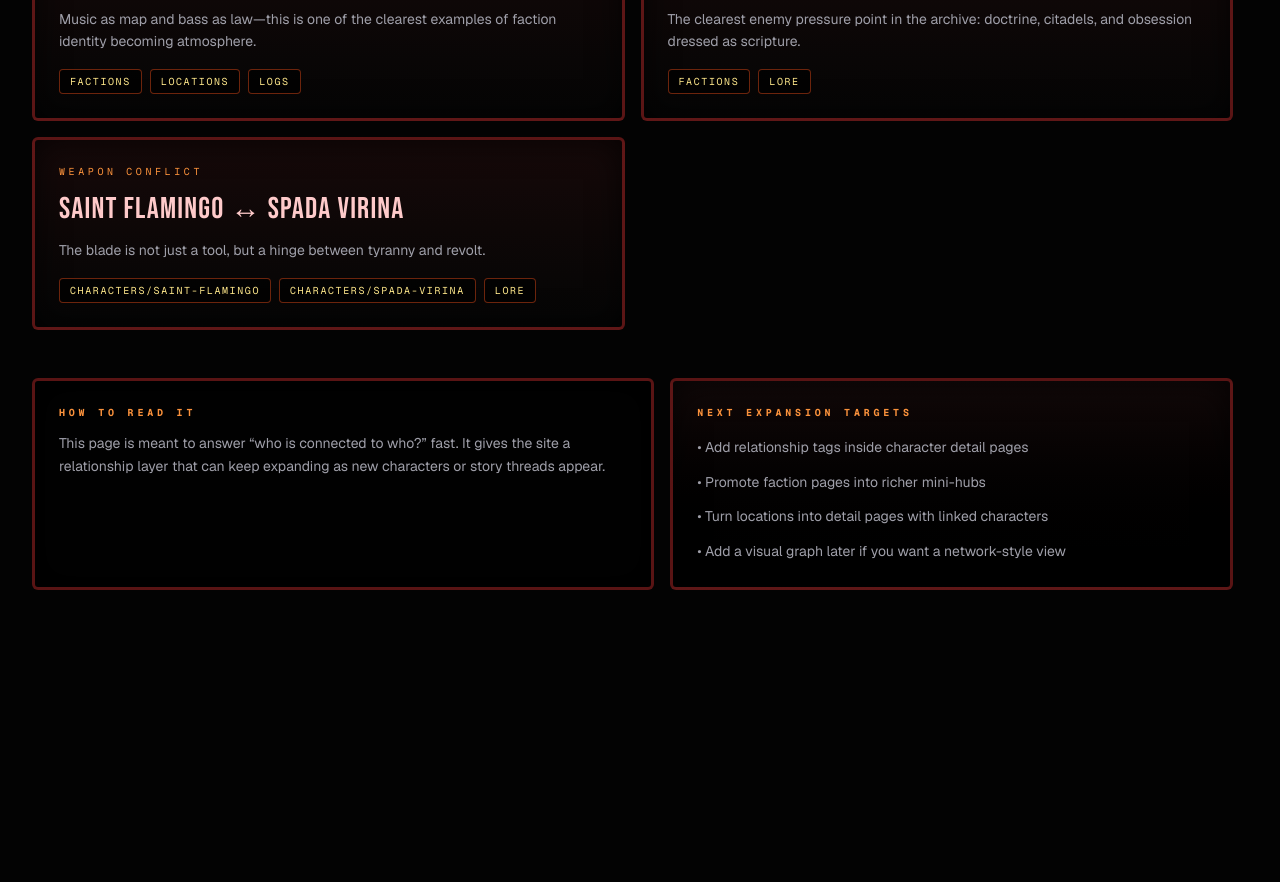
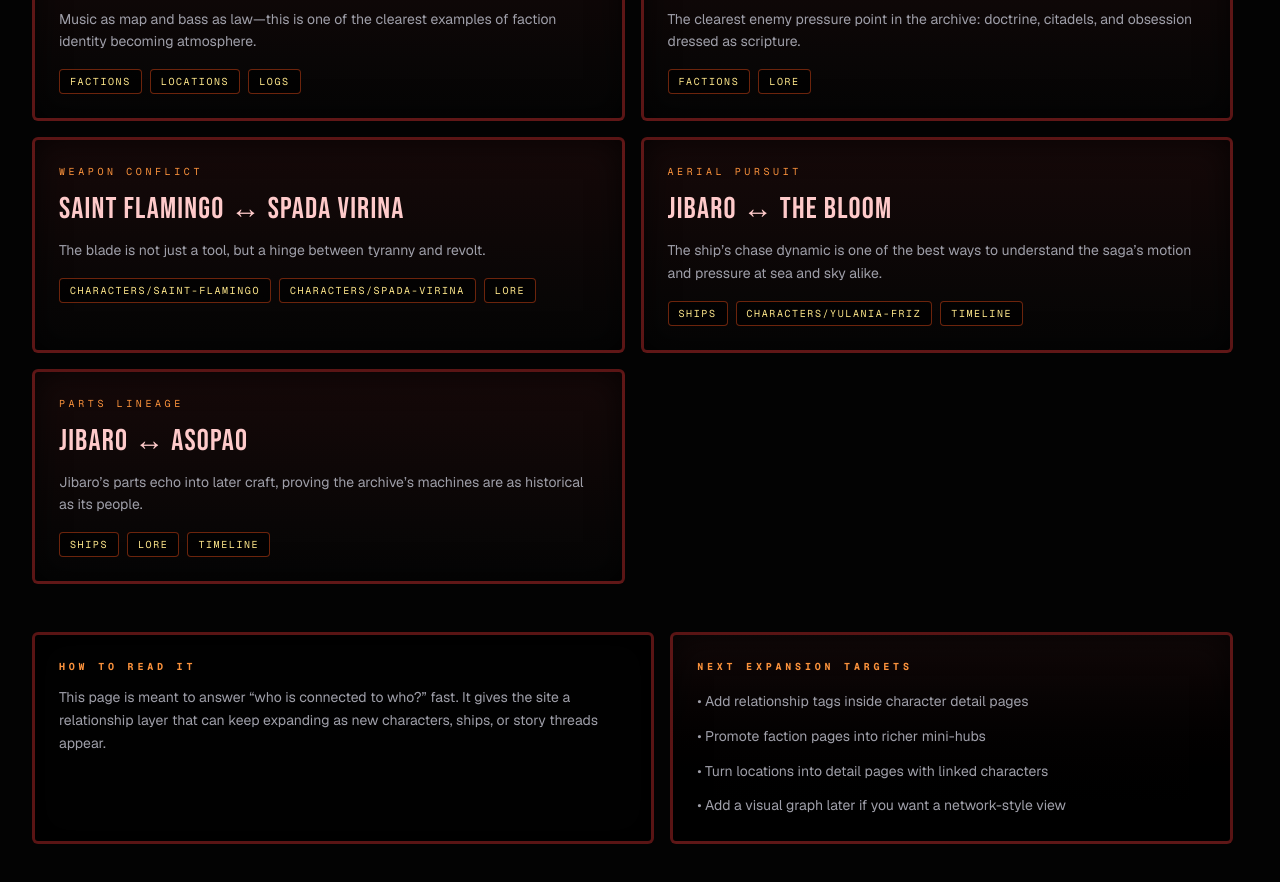
Before and after one commit to xsytrance/boricuapunk, a Next.js app: page /relationships in a window 1280 px wide. Shown: the part 1220-2102 px from the top of the page. Before the commit the page ends 1858 px from the top, so only its background shows below. Built offline with nearby package versions, Linux system fonts and the light colour scheme.

Commit message:
Add Jibaro ships archive

```diff
--- a/app/characters/[id]/page.tsx
+++ b/app/characters/[id]/page.tsx
@@ -63,36 +63,12 @@ export default async function CharacterDetailPage({ params }: Props) {
             Related archive nodes
           </p>
           <div className="mt-4 flex flex-wrap gap-2 text-[10px] font-bold uppercase tracking-[0.18em]">
-            <Link
-              href="/archive"
-              className="rounded border border-[#9a3412]/70 bg-black/65 px-3 py-1.5 text-[#fde68a] transition hover:border-[#f97316] hover:text-[#ffedd5]"
-            >
-              Archive Hub
-            </Link>
-            <Link
-              href="/characters"
-              className="rounded border border-[#9a3412]/70 bg-black/65 px-3 py-1.5 text-[#fde68a] transition hover:border-[#f97316] hover:text-[#ffedd5]"
-            >
-              Character Archive
-            </Link>
-            <Link
-              href="/factions"
-              className="rounded border border-[#9a3412]/70 bg-black/65 px-3 py-1.5 text-[#fde68a] transition hover:border-[#f97316] hover:text-[#ffedd5]"
-            >
-              Factions
-            </Link>
-            <Link
-              href="/locations"
-              className="rounded border border-[#9a3412]/70 bg-black/65 px-3 py-1.5 text-[#fde68a] transition hover:border-[#f97316] hover:text-[#ffedd5]"
-            >
-              Locations
-            </Link>
-            <Link
-              href="/logs"
-              className="rounded border border-[#9a3412]/70 bg-black/65 px-3 py-1.5 text-[#fde68a] transition hover:border-[#f97316] hover:text-[#ffedd5]"
-            >
-              Logs
-            </Link>
+            <Link href="/archive" className="rounded border border-[#9a3412]/70 bg-black/65 px-3 py-1.5 text-[#fde68a] transition hover:border-[#f97316] hover:text-[#ffedd5]">Archive Hub</Link>
+            <Link href="/characters" className="rounded border border-[#9a3412]/70 bg-black/65 px-3 py-1.5 text-[#fde68a] transition hover:border-[#f97316] hover:text-[#ffedd5]">Character Archive</Link>
+            <Link href="/factions" className="rounded border border-[#9a3412]/70 bg-black/65 px-3 py-1.5 text-[#fde68a] transition hover:border-[#f97316] hover:text-[#ffedd5]">Factions</Link>
+            <Link href="/locations" className="rounded border border-[#9a3412]/70 bg-black/65 px-3 py-1.5 text-[#fde68a] transition hover:border-[#f97316] hover:text-[#ffedd5]">Locations</Link>
+            <Link href="/ships" className="rounded border border-[#9a3412]/70 bg-black/65 px-3 py-1.5 text-[#fde68a] transition hover:border-[#f97316] hover:text-[#ffedd5]">Ships</Link>
+            <Link href="/logs" className="rounded border border-[#9a3412]/70 bg-black/65 px-3 py-1.5 text-[#fde68a] transition hover:border-[#f97316] hover:text-[#ffedd5]">Logs</Link>
           </div>
         </div>
 
@@ -106,21 +82,16 @@ export default async function CharacterDetailPage({ params }: Props) {
                 {faction.name}
               </h2>
               <p className="mt-3 text-sm leading-relaxed text-zinc-400">{faction.description}</p>
+              <Link
+                href="/factions"
+                className="mt-4 inline-flex rounded border border-[#9a3412]/70 bg-black/65 px-3 py-1.5 font-mono text-[10px] font-bold uppercase tracking-[0.18em] text-[#fde68a] transition hover:border-[#f97316] hover:text-[#ffedd5]"
+              >
+                Open faction index
+              </Link>
             </>
           ) : (
-            <p className="mt-3 text-sm leading-relaxed text-zinc-500">
-              No faction record was found for this dossier.
-            </p>
+            <p className="mt-3 text-sm leading-relaxed text-zinc-500">No faction record was found for this dossier.</p>
           )}
-
-          {faction ? (
-            <Link
-              href="/factions"
-              className="mt-4 inline-flex rounded border border-[#9a3412]/70 bg-black/65 px-3 py-1.5 font-mono text-[10px] font-bold uppercase tracking-[0.18em] text-[#fde68a] transition hover:border-[#f97316] hover:text-[#ffedd5]"
-            >
-              Open faction index
-            </Link>
-          ) : null}
         </div>
       </section>
 
@@ -131,13 +102,8 @@ export default async function CharacterDetailPage({ params }: Props) {
           </p>
           <div className="mt-4 grid gap-3 md:grid-cols-3">
             {quotes.map((quote) => (
-              <article
-                key={quote.id}
-                className="rounded border border-[#9a3412]/70 bg-black/65 p-4 shadow-[inset_0_0_24px_rgba(0,0,0,0.5)]"
-              >
-                <p className="font-mono text-[9px] uppercase tracking-[0.28em] text-[#fb923c]">
-                  {quote.style}
-                </p>
+              <article key={quote.id} className="rounded border border-[#9a3412]/70 bg-black/65 p-4 shadow-[inset_0_0_24px_rgba(0,0,0,0.5)]">
+                <p className="font-mono text-[9px] uppercase tracking-[0.28em] text-[#fb923c]">{quote.style}</p>
                 <p className="mt-3 text-sm leading-relaxed text-zinc-300">“{quote.text}”</p>
               </article>
             ))}
@@ -152,18 +118,8 @@ export default async function CharacterDetailPage({ params }: Props) {
           </h2>
           <div className="grid grid-cols-2 gap-4 sm:grid-cols-3 md:grid-cols-4">
             {character.images.map((src, i) => (
-              <div
-                key={`${src}-${i}`}
-                className="relative aspect-video overflow-hidden rounded-md border-[3px] border-[#9a3412]/70 bg-[#111] shadow-[inset_0_0_24px_rgba(0,0,0,0.6),0_4px_16px_rgba(0,0,0,0.5)]"
-              >
-                <Image
-                  src={src}
-                  alt={`${character.name} reference ${i + 1}`}
-                  fill
-                  className="object-cover"
-                  sizes="(max-width:768px) 50vw, 25vw"
-                  unoptimized
-                />
+              <div key={`${src}-${i}`} className="relative aspect-video overflow-hidden rounded-md border-[3px] border-[#9a3412]/70 bg-[#111] shadow-[inset_0_0_24px_rgba(0,0,0,0.6),0_4px_16px_rgba(0,0,0,0.5)]">
+                <Image src={src} alt={`${character.name} reference ${i + 1}`} fill className="object-cover" sizes="(max-width:768px) 50vw, 25vw" unoptimized />
                 <div className="pointer-events-none absolute inset-0 shadow-[inset_0_0_20px_rgba(0,0,0,0.4)]" />
               </div>
             ))}
--- a/app/factions/page.tsx
+++ b/app/factions/page.tsx
@@ -87,6 +87,12 @@ export default function FactionsPage() {
           the rest form the city’s shifting balance—sometimes ally, sometimes obstruction, always
           useful context.
         </p>
+        <Link
+          href="/relationships"
+          className="mt-4 inline-flex rounded border border-[#9a3412]/70 bg-black/65 px-3 py-1.5 font-mono text-[10px] uppercase tracking-[0.18em] text-[#fde68a] transition hover:border-[#f97316] hover:text-[#ffedd5]"
+        >
+          Open relationship graph
+        </Link>
       </section>
     </ArchivePageShell>
   );
--- a/app/page.tsx
+++ b/app/page.tsx
@@ -15,8 +15,8 @@ export default function Home() {
           </h2>
           <p className="mt-3 max-w-3xl text-sm leading-relaxed text-zinc-400">
             The site now has a route set for browsing the world in different ways: people,
-            factions, lore, locations, logs, timeline, and relationships. Start with the Archive
-            link in the header if you want the new route map.
+            factions, lore, locations, logs, ships, timeline, and relationships. Start with the
+            Archive link in the header if you want the new route map.
           </p>
           <div className="mt-4 flex flex-wrap gap-2">
             <Link
--- a/app/relationships/page.tsx
+++ b/app/relationships/page.tsx
@@ -2,69 +2,17 @@ import Link from "next/link";
 import ArchivePageShell from "@/components/ArchivePageShell";
 
 const relationships = [
-  {
-    source: "Manus Neco",
-    target: "The GRATS",
-    type: "ally / legacy bond",
-    note: "The childhood blade-squad that protects the Central Socket myth and reflects the hero’s original tribe.",
-    links: ["/characters/manus-neco", "/characters/gratitude-frogs-grats", "/factions"],
-  },
-  {
-    source: "Manus Neco",
-    target: "La Mofongo",
-    type: "internal ally",
-    note: "A support-unit relationship that grounds the archive in food, care, and practical survival.",
-    links: ["/characters/manus-neco", "/characters/la-mofongo", "/characters"],
-  },
-  {
-    source: "Manus Neco",
-    target: "Vera Córdoba",
-    type: "signal ally",
-    note: "A grid-adjacent oracle connection that links the physical world to the archive’s electric underlayer.",
-    links: ["/characters/vera-cordoba", "/logs", "/lore"],
-  },
-  {
-    source: "Manus Neco",
-    target: "Yulania Friz",
-    type: "hostile thread",
-    note: "The Neverminds hunt the black; Manus stands in the path of that pressure.",
-    links: ["/characters/yulania-friz", "/factions", "/logs"],
-  },
-  {
-    source: "Perfect Abuelo",
-    target: "Manus Neco",
-    type: "ancestral mentorship",
-    note: "Bladecraft and musiccraft fuse into the hero’s style, making inheritance feel like action instead of history.",
-    links: ["/characters/manus-neco", "/lore"],
-  },
-  {
-    source: "Tito Kaiju",
-    target: "Dockside Syndicate",
-    type: "tension / dependency",
-    note: "Debt flows through the harbor as much as water does; the syndicate is both shelter and hook.",
-    links: ["/factions", "/locations", "/logs"],
-  },
-  {
-    source: "DJ Astro",
-    target: "Skywave Collective",
-    type: "signal clergy",
-    note: "Music as map and bass as law—this is one of the clearest examples of faction identity becoming atmosphere.",
-    links: ["/factions", "/locations", "/logs"],
-  },
-  {
-    source: "Sifu Kinoko",
-    target: "The Lily Pad Clan",
-    type: "cult hierarchy",
-    note: "The clearest enemy pressure point in the archive: doctrine, citadels, and obsession dressed as scripture.",
-    links: ["/factions", "/lore"],
-  },
-  {
-    source: "Saint Flamingo",
-    target: "Spada Virina",
-    type: "weapon conflict",
-    note: "The blade is not just a tool, but a hinge between tyranny and revolt.",
-    links: ["/characters/saint-flamingo", "/characters/spada-virina", "/lore"],
-  },
+  { source: "Manus Neco", target: "The GRATS", type: "ally / legacy bond", note: "The childhood blade-squad that protects the Central Socket myth and reflects the hero’s original tribe.", links: ["/characters/manus-neco", "/characters/gratitude-frogs-grats", "/factions"] },
+  { source: "Manus Neco", target: "La Mofongo", type: "internal ally", note: "A support-unit relationship that grounds the archive in food, care, and practical survival.", links: ["/characters/manus-neco", "/characters/la-mofongo", "/characters"] },
+  { source: "Manus Neco", target: "Vera Córdoba", type: "signal ally", note: "A grid-adjacent oracle connection that links the physical world to the archive’s electric underlayer.", links: ["/characters/vera-cordoba", "/logs", "/lore"] },
+  { source: "Manus Neco", target: "Yulania Friz", type: "hostile thread", note: "The Neverminds hunt the black; Manus stands in the path of that pressure.", links: ["/characters/yulania-friz", "/factions", "/logs"] },
+  { source: "Perfect Abuelo", target: "Manus Neco", type: "ancestral mentorship", note: "Bladecraft and musiccraft fuse into the hero’s style, making inheritance feel like action instead of history.", links: ["/characters/manus-neco", "/lore"] },
+  { source: "Tito Kaiju", target: "Dockside Syndicate", type: "tension / dependency", note: "Debt flows through the harbor as much as water does; the syndicate is both shelter and hook.", links: ["/factions", "/locations", "/logs"] },
+  { source: "DJ Astro", target: "Skywave Collective", type: "signal clergy", note: "Music as map and bass as law—this is one of the clearest examples of faction identity becoming atmosphere.", links: ["/factions", "/locations", "/logs"] },
+  { source: "Sifu Kinoko", target: "The Lily Pad Clan", type: "cult hierarchy", note: "The clearest enemy pressure point in the archive: doctrine, citadels, and obsession dressed as scripture.", links: ["/factions", "/lore"] },
+  { source: "Saint Flamingo", target: "Spada Virina", type: "weapon conflict", note: "The blade is not just a tool, but a hinge between tyranny and revolt.", links: ["/characters/saint-flamingo", "/characters/spada-virina", "/lore"] },
+  { source: "Jibaro", target: "The Bloom", type: "aerial pursuit", note: "The ship’s chase dynamic is one of the best ways to understand the saga’s motion and pressure at sea and sky alike.", links: ["/ships", "/characters/yulania-friz", "/timeline"] },
+  { source: "Jibaro", target: "Asopao", type: "parts lineage", note: "Jibaro’s parts echo into later craft, proving the archive’s machines are as historical as its people.", links: ["/ships", "/lore", "/timeline"] },
 ];
 
 export default function RelationshipsPage() {
@@ -73,11 +21,7 @@ export default function RelationshipsPage() {
       eyebrow="Relationship Graph"
       title="Connection Map"
       description="A narrative network for the archive. These links show who matters to whom, which tensions drive the story, and how the universe starts to behave when characters are read together instead of alone."
-      meta={[
-        "Allies and tensions",
-        "Character-to-character links",
-        "Faction and lore bridges",
-      ]}
+      meta={["Allies and tensions", "Character-to-character links", "Faction, weapon, and ship bridges"]}
     >
       <div className="grid gap-4 lg:grid-cols-2">
         {relationships.map((rel) => (
@@ -114,7 +58,8 @@ export default function RelationshipsPage() {
           </p>
           <p className="mt-3 text-sm leading-relaxed text-zinc-400">
             This page is meant to answer “who is connected to who?” fast. It gives the site a
-            relationship layer that can keep expanding as new characters or story threads appear.
+            relationship layer that can keep expanding as new characters, ships, or story threads
+            appear.
           </p>
         </div>
 
--- /dev/null
+++ b/app/ships/page.tsx
@@ -0,0 +1,103 @@
+import Link from "next/link";
+import ArchivePageShell from "@/components/ArchivePageShell";
+
+const ships = [
+  {
+    name: "Jibaro",
+    role: "Core skycraft / cosmic ark",
+    note:
+      "Manus’s primary vessel. The novel frames it as a sovereign skycraft, a home in motion, and the most important ship in the saga.",
+    links: ["/characters/manus-neco", "/timeline", "/relationships"],
+  },
+  {
+    name: "The Bloom",
+    role: "Neverminds skycraft",
+    note:
+      "A rival vessel used by Yulania Friz and the Neverminds, bringing pursuit energy and aerial tension into the story.",
+    links: ["/characters/yulania-friz", "/factions", "/logs"],
+  },
+  {
+    name: "The Star of Aether",
+    role: "Ceremonial skycraft",
+    note:
+      "A gold-and-bronze vessel that appears like a mythic arrival—part transportation, part omen.",
+    links: ["/lore", "/locations"],
+  },
+  {
+    name: "Asopao",
+    role: "Anti-gravity racer",
+    note:
+      "Built from Jibaro parts and tied to the archive’s larger machine lineage. A perfect example of scraps becoming legend.",
+    links: ["/lore", "/relationships"],
+  },
+  {
+    name: "The Race Craft",
+    role: "Restoration-era vehicle",
+    note:
+      "A later expression of the Jibaro repair cycle: proof that the ship’s parts, myth, and legacy continue to propagate.",
+    links: ["/timeline", "/logs"],
+  },
+];
+
+export default function ShipsPage() {
+  return (
+    <ArchivePageShell
+      eyebrow="Shipyard"
+      title="Vessels and Skycraft"
+      description="The novel gives the archive a strong transport identity, especially through the Jibaro spacecraft. This page collects the key ships and aerial vehicles so the world feels mobile, mythic, and connected by motion instead of only by static locations."
+      meta={["Jibaro included", "Skycraft lore", "Vehicle lineage"]}
+    >
+      <div className="grid gap-4 lg:grid-cols-2">
+        {ships.map((ship) => (
+          <article
+            key={ship.name}
+            className="rounded-md border-[3px] border-[#7f1d1d]/70 bg-gradient-to-b from-[#160909] to-[#050505] p-5 shadow-[inset_0_0_32px_rgba(0,0,0,0.72)] md:p-6"
+          >
+            <p className="font-mono text-[10px] uppercase tracking-[0.36em] text-[#fb923c]">
+              {ship.role}
+            </p>
+            <h2 className="mt-3 font-[family-name:var(--font-display)] text-3xl uppercase tracking-[0.04em] text-[#fecaca]">
+              {ship.name}
+            </h2>
+            <p className="mt-3 text-sm leading-relaxed text-zinc-400">{ship.note}</p>
+            <div className="mt-4 flex flex-wrap gap-2">
+              {ship.links.map((href) => (
+                <Link
+                  key={href}
+                  href={href}
+                  className="rounded border border-[#9a3412]/70 bg-black/65 px-2.5 py-1 font-mono text-[10px] uppercase tracking-[0.16em] text-[#fde68a] transition hover:border-[#f97316] hover:text-[#ffedd5]"
+                >
+                  {href.replace(/^\//, "")}
+                </Link>
+              ))}
+            </div>
+          </article>
+        ))}
+      </div>
+
+      <section className="mt-12 grid gap-4 lg:grid-cols-[1.05fr_0.95fr]">
+        <div className="rounded-md border-[3px] border-[#7f1d1d]/70 bg-black/60 p-5 shadow-[inset_0_0_34px_rgba(0,0,0,0.65)] md:p-6">
+          <p className="font-mono text-[10px] font-bold uppercase tracking-[0.38em] text-[#fb923c]">
+            Why this matters
+          </p>
+          <p className="mt-3 text-sm leading-relaxed text-zinc-400">
+            The Jibaro is one of the novel’s strongest recurring images. Making it a first-class
+            page gives the archive a better sense of travel, pursuit, repair, and continuity.
+          </p>
+        </div>
+
+        <div className="rounded-md border-[3px] border-[#7f1d1d]/70 bg-gradient-to-b from-[#120909] to-black/80 p-5 shadow-[inset_0_0_34px_rgba(0,0,0,0.7)] md:p-6">
+          <p className="font-mono text-[10px] font-bold uppercase tracking-[0.38em] text-[#fb923c]">
+            Future use
+          </p>
+          <ul className="mt-4 space-y-3 text-sm leading-relaxed text-zinc-400">
+            <li>• Add flight paths, dock notes, or repair history later</li>
+            <li>• Link ships to chapters and story beats</li>
+            <li>• Promote Jibaro into a visual showcase if you add art</li>
+            <li>• Expand into vehicles, gear, and weapon transport pages</li>
+          </ul>
+        </div>
+      </section>
+    </ArchivePageShell>
+  );
+}
--- a/app/timeline/page.tsx
+++ b/app/timeline/page.tsx
@@ -2,48 +2,12 @@ import Link from "next/link";
 import ArchivePageShell from "@/components/ArchivePageShell";
 
 const timeline = [
-  {
-    era: "Origin",
-    title: "The handwritten myth takes shape",
-    description:
-      "The archive begins as a story about Manus Neco, the Red Noodle Clan, and the gravity of a world where music and bladecraft share the same breath.",
-    links: ["/about", "/characters/manus-neco", "/lore"],
-  },
-  {
-    era: "Stage 01",
-    title: "The Folded Borough appears",
-    description:
-      "Flower City bends into a crease in reality. The borough stops feeling like a map and starts behaving like a memory trap.",
-    links: ["/lore", "/locations"],
-  },
-  {
-    era: "Stage 02",
-    title: "People of Pisces becomes a meeting ground",
-    description:
-      "A seven-story ale joint becomes a nexus for music, tension, and the first strong proof that the archive is larger than one hero.",
-    links: ["/locations", "/logs", "/characters/manus-neco"],
-  },
-  {
-    era: "Stage 03",
-    title: "Faction pressure rises",
-    description:
-      "The Lily Pad Clan, the Neverminds, Dockside Syndicate, and the rest shape the city into a map of alliances and threats.",
-    links: ["/factions", "/characters"],
-  },
-  {
-    era: "Stage 04",
-    title: "The archive gains a public face",
-    description:
-      "The site evolves from a single hero page into a browsable archive with routes for factions, lore fragments, locations, and logs.",
-    links: ["/archive", "/about"],
-  },
-  {
-    era: "Stage 05",
-    title: "Cross-linking turns the site into a network",
-    description:
-      "Character dossiers, faction maps, lore nodes, and logs begin pointing to each other. The world becomes navigable in layers.",
-    links: ["/characters", "/factions", "/locations", "/logs"],
-  },
+  { era: "Origin", title: "The handwritten myth takes shape", description: "The archive begins as a story about Manus Neco, the Red Noodle Clan, and the gravity of a world where music and bladecraft share the same breath.", links: ["/about", "/characters/manus-neco", "/lore"] },
+  { era: "Stage 01", title: "The Folded Borough appears", description: "Flower City bends into a crease in reality. The borough stops feeling like a map and starts behaving like a memory trap.", links: ["/lore", "/locations"] },
+  { era: "Stage 02", title: "People of Pisces becomes a meeting ground", description: "A seven-story ale joint becomes a nexus for music, tension, and the first strong proof that the archive is larger than one hero.", links: ["/locations", "/logs", "/characters/manus-neco"] },
+  { era: "Stage 03", title: "Faction pressure rises", description: "The Lily Pad Clan, the Neverminds, Dockside Syndicate, and the rest shape the city into a map of alliances and threats.", links: ["/factions", "/characters"] },
+  { era: "Stage 04", title: "The archive gains a public face", description: "The site evolves from a single hero page into a browsable archive with routes for factions, lore fragments, locations, logs, and ships.", links: ["/archive", "/about", "/ships"] },
+  { era: "Stage 05", title: "Cross-linking turns the site into a network", description: "Character dossiers, faction maps, lore nodes, ships, and logs begin pointing to each other. The world becomes navigable in layers.", links: ["/characters", "/factions", "/locations", "/logs", "/relationships"] },
 ];
 
 export default function TimelinePage() {
--- a/components/Header.tsx
+++ b/components/Header.tsx
@@ -29,6 +29,9 @@ export default function Header() {
           <Link href="/relationships" className="hidden text-zinc-500 transition hover:text-[#fdba74] hover:drop-shadow-[0_0_10px_rgba(251,146,60,0.75)] lg:inline-flex">
             Graph
           </Link>
+          <Link href="/ships" className="hidden text-zinc-500 transition hover:text-[#fdba74] hover:drop-shadow-[0_0_10px_rgba(251,146,60,0.75)] xl:inline-flex">
+            Ships
+          </Link>
         </nav>
       </div>
     </header>
```
Also changed, not shown: app/archive/page.tsx (+5 -4 lines), app/locations/page.tsx (+7 -0 lines), 2 other files (tests, documents, lock files or other folders).
